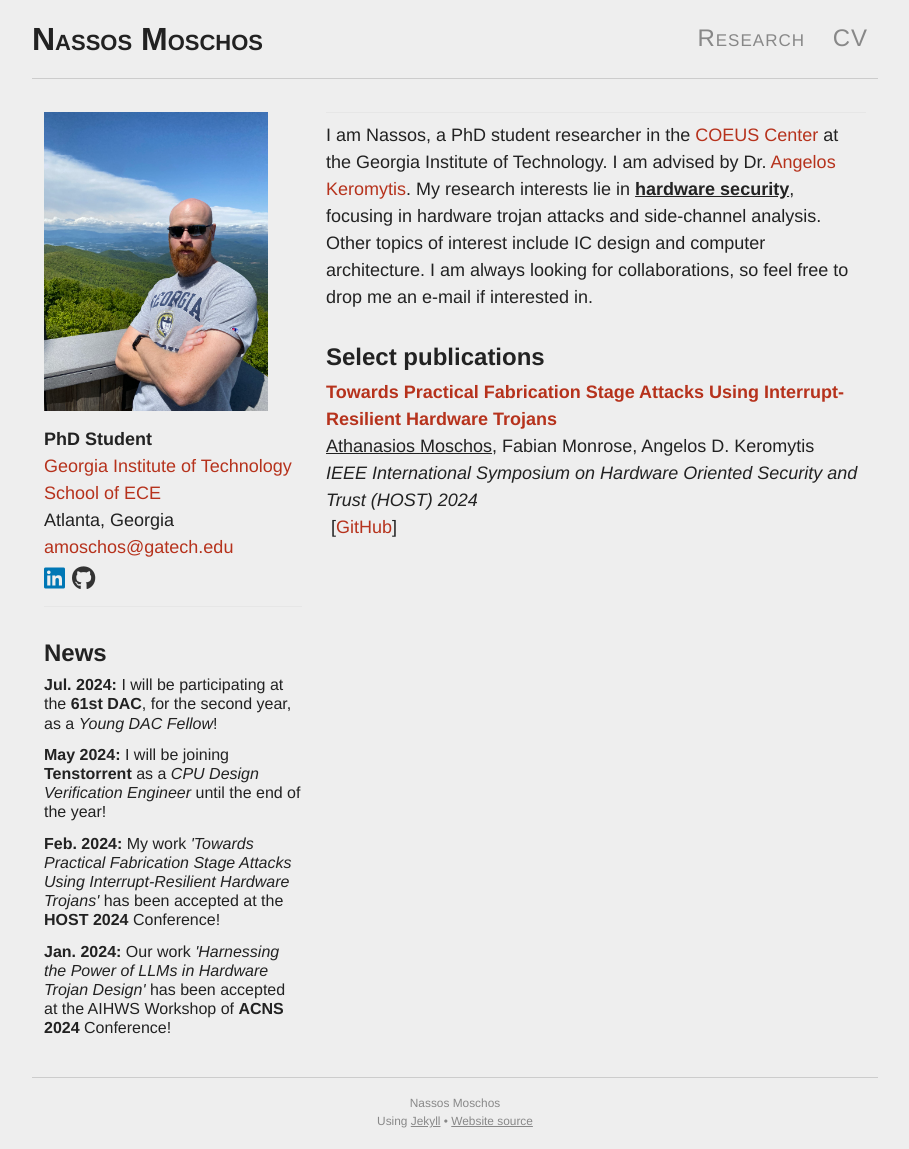
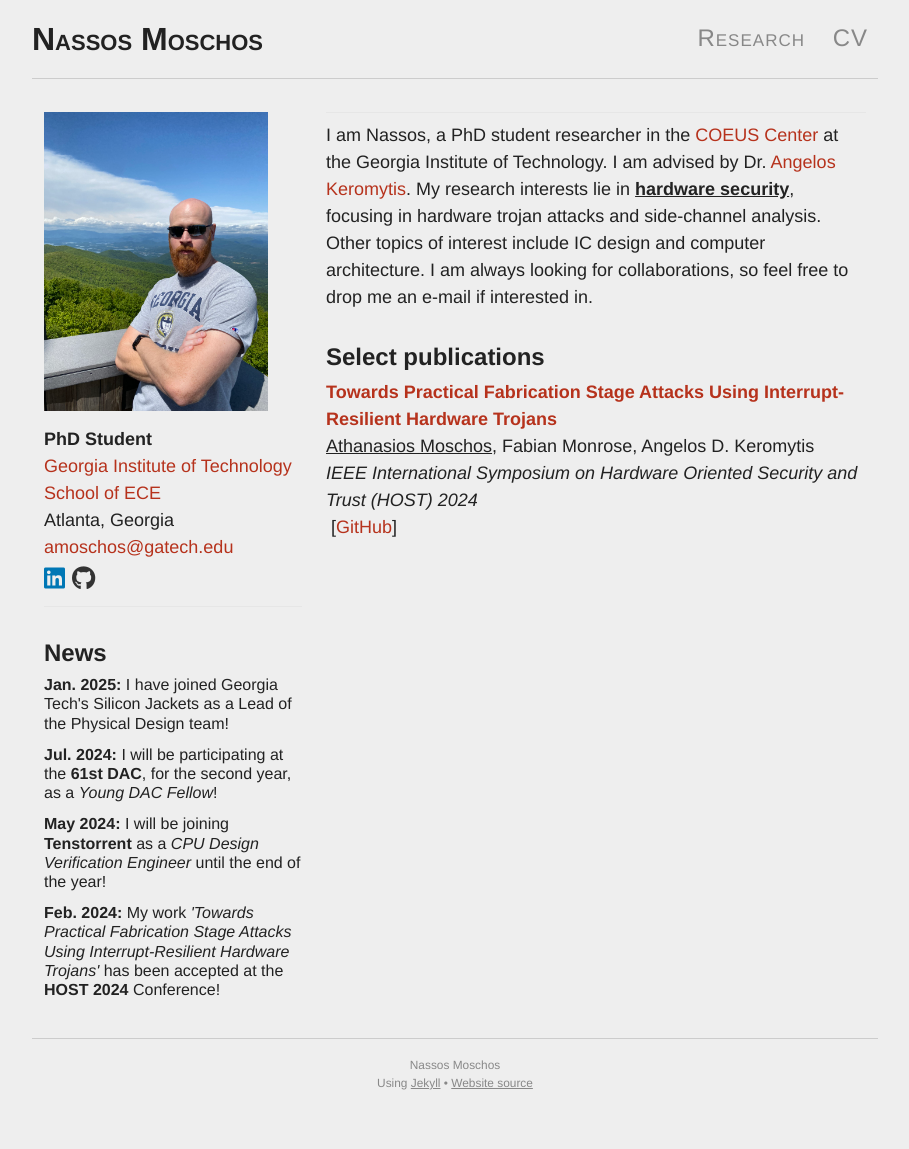
Before and after one commit to 0ena/0ena.github.io, a Jekyll site: the page built from index.md, in a window 1280 px wide. Shown: the whole page, without its empty margins (185-1094 px from the left). Built offline with Jekyll 4.4.1, drawn with Linux system fonts in a browser that asks for light colours; nearby versions of some CDN libraries; after the commit the page ends 1111 px from its top, so only the background shows below that.

Commit message:
Update news.yml

```diff
--- a/_data/news.yml
+++ b/_data/news.yml
@@ -1,8 +1,8 @@
+- date: "Jan. 2025"
+  event: "I have joined Georgia Tech's Silicon Jackets as a Lead of the Physical Design team!"
 - date: "Jul. 2024"
   event: "I will be participating at the <b>61st DAC</b>, for the second year, as a <i>Young DAC Fellow</i>!"
 - date: "May 2024"
   event: "I will be joining <b>Tenstorrent</b> as a <i>CPU Design Verification Engineer</i> until the end of the year!"
 - date: "Feb. 2024"
   event: "My work <i>'Towards Practical Fabrication Stage Attacks Using Interrupt-Resilient Hardware Trojans'</i> has been accepted at the <b>HOST 2024</b> Conference!"
-- date: "Jan. 2024"
-  event: "Our work <i>'Harnessing the Power of LLMs in Hardware Trojan Design'</i> has been accepted at the AIHWS Workshop of <b>ACNS 2024</b> Conference!"
```
